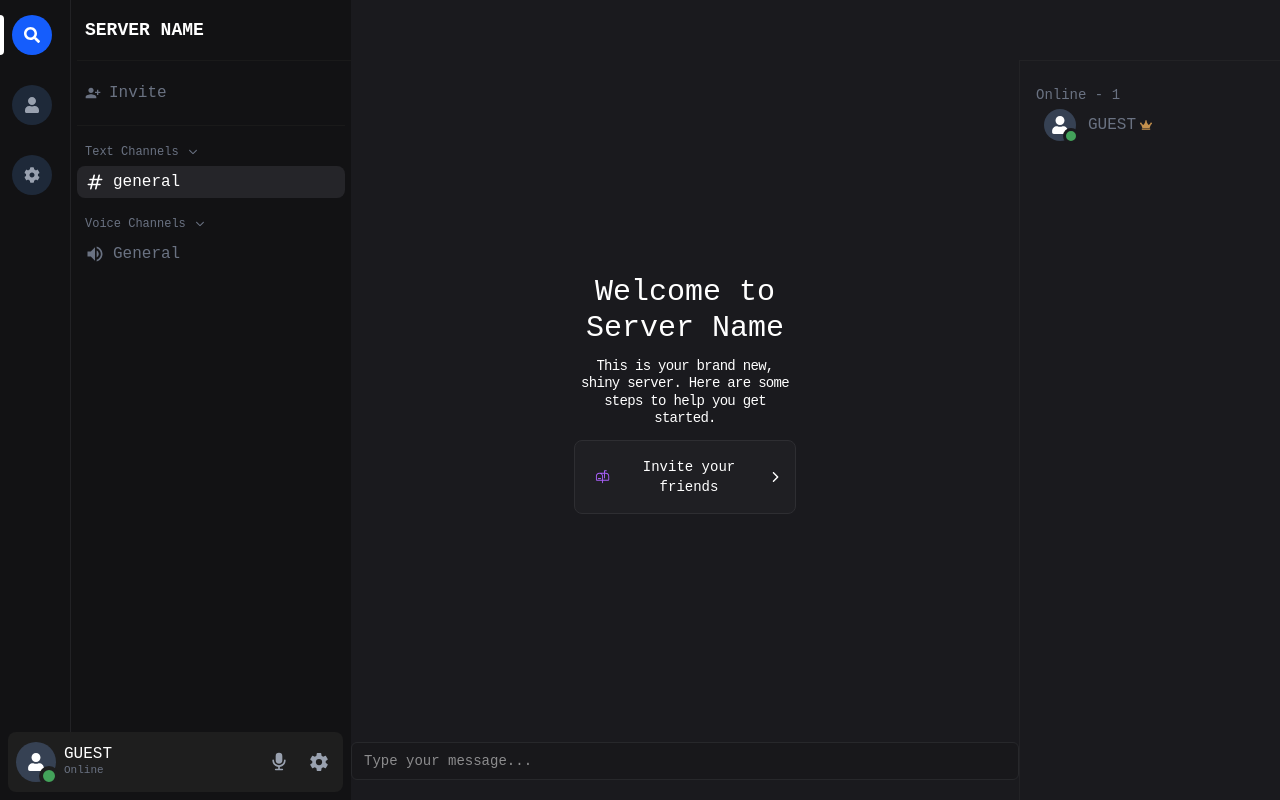
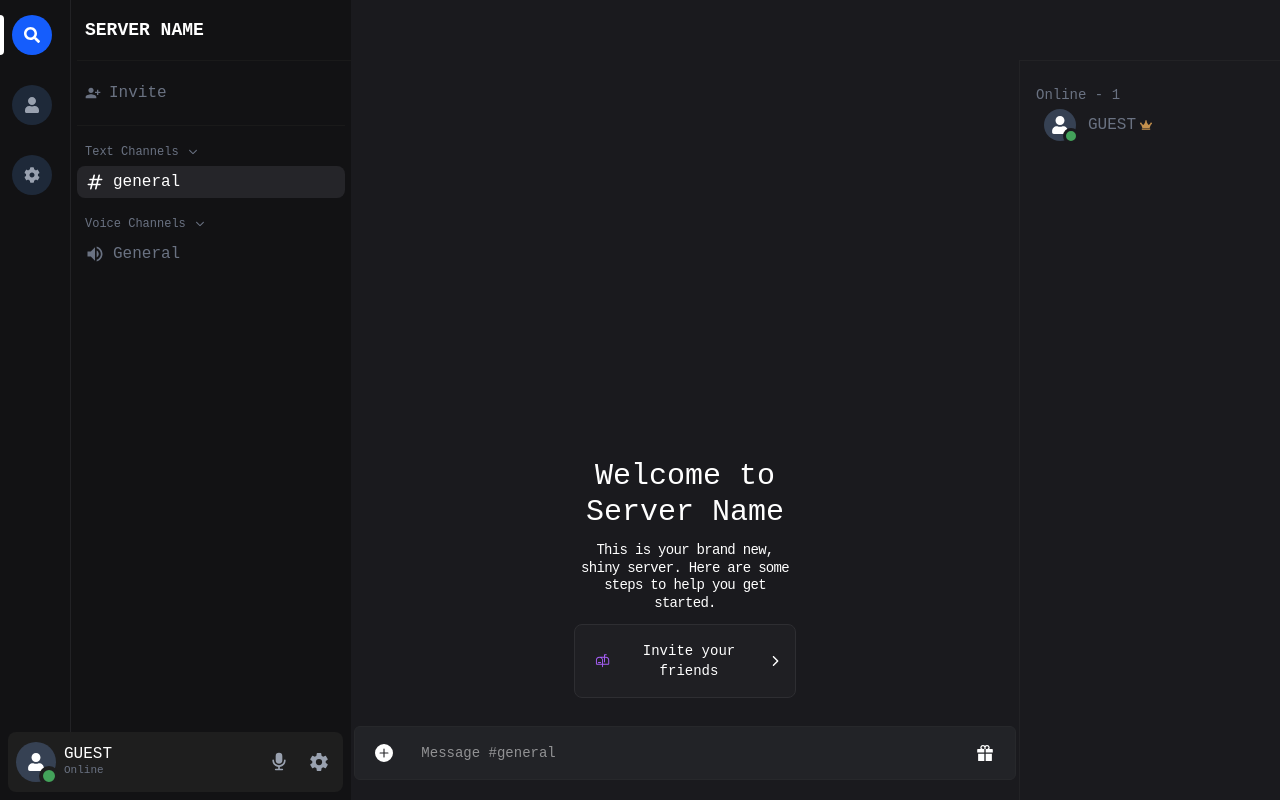
Before and after one commit to Yqzi/discord_replica, a Next.js app in the folder client/: page /components in a window 1280 px wide. Built offline with nearby package versions, Linux system fonts and the light colour scheme.

Commit message:
message bar

```diff
--- a/client/src/app/components/text_channel.tsx
+++ b/client/src/app/components/text_channel.tsx
@@ -1,30 +1,38 @@
 import { PiMailbox } from "react-icons/pi";
 import { IoIosArrowForward } from "react-icons/io";
+import { BsPlusCircleFill } from "react-icons/bs";
+import { AiFillGift } from "react-icons/ai";
 
 export default function TextChannel() {
     return (
         <div className="flex-1 flex flex-col justify-between h-full items-center pb-5">
             <div className="bg-[#222225] mt-[60px] h-[1px]" />
-            <div className="flex flex-col w-11/12 md:w-2/3 lg:w-1/3 gap-3">
-                <span className="text-3xl">
+            <div className="flex flex-col w-full gap-3 items-center">
+                <span className="text-3xl  w-11/12 md:w-2/3 lg:w-1/3">
                     Welcome to <br />
                     Server Name
                 </span>
-                <span className="text-sm leading-tight tracking-tighter">
+                <span className="text-sm leading-tight tracking-tighter  w-11/12 md:w-2/3 lg:w-1/3">
                     This is your brand new, shiny server. Here are some steps to
                     help you get started.
                 </span>
-                <button className="border border-[#2e2e32] text-sm flex flex-row items-center pl-5 py-4 rounded-lg gap-3 bg-[#1f1f23] mb-4">
+                <button className="w-11/12 md:w-2/3 lg:w-1/3 border border-[#2e2e32] text-sm flex flex-row items-center pl-5 py-4 rounded-lg gap-3 bg-[#1f1f23] mb-4">
                     <PiMailbox className="text-lg text-[#a960fa]" />
                     Invite your friends
                     <IoIosArrowForward className="ml-auto mr-3 text-lg text-[#4f505a}" />
                 </button>
+                <div className="flex flex-row items-center gap-7 px-5 py-4 w-[99%] rounded-md border border-[#27282b] focus-within:border-[#2e2e32] bg-[#222327]">
+                    <BsPlusCircleFill className="text-lg" />
+                    <input
+                        type="text"
+                        className="flex-1 text-sm bg-transparent focus:outline-none"
+                        placeholder="Message #general"
+                    />
+                    <div className="flex flex-row items-center gap-5 ml-auto">
+                        <AiFillGift className="text-xl" />
+                    </div>
+                </div>
             </div>
-            <input
-                type="text"
-                className="w-full mx-2 px-3 py-2 rounded-md border border-[#27282b] bg-[#18181b] text-sm focus:outline-none focus:border-[#2e2e32]"
-                placeholder="Type your message..."
-            />
         </div>
     );
 }
```
